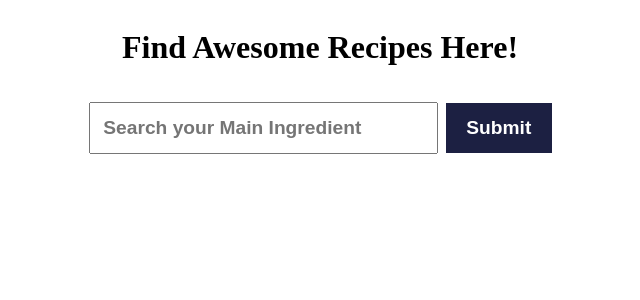
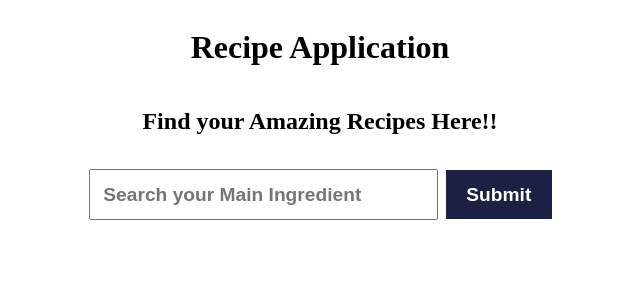
Before and after one commit to sarumathi03/Recipe-Application, a React (Create React App) app: page / in a window 1280 px wide. Shown: the top 300 px of the page, without its empty margins (320-960 px from the left). Built offline with nearby package versions, Linux system fonts and the light colour scheme.

Commit message:
Update App.js

```diff
--- a/src/App.js
+++ b/src/App.js
@@ -24,7 +24,8 @@ function App() {
 
   return (
     <div className="App">
-      <h1>Find Awesome Recipes Here!</h1>
+      <h1><b>Recipe Application</b></h1>
+      <h2>Find your Amazing Recipes Here!!</h2>
       {/* Search Form */}
       <form className="form-control" onSubmit={submitHandler}>
         <input
```
